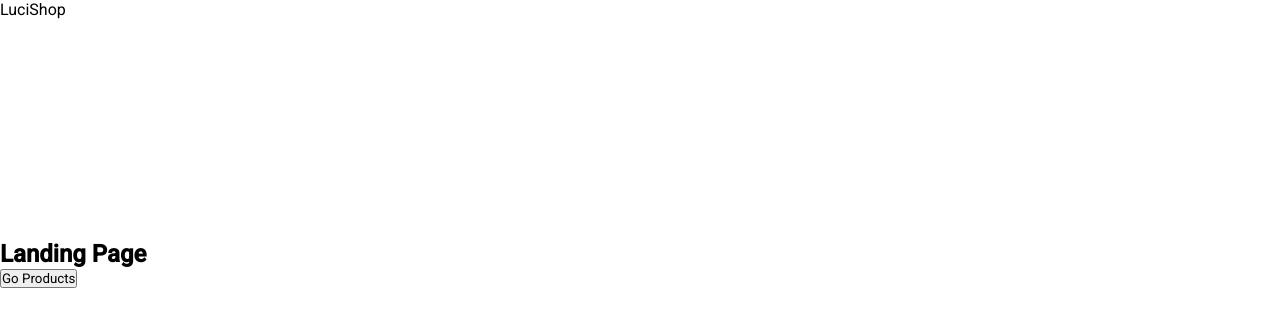
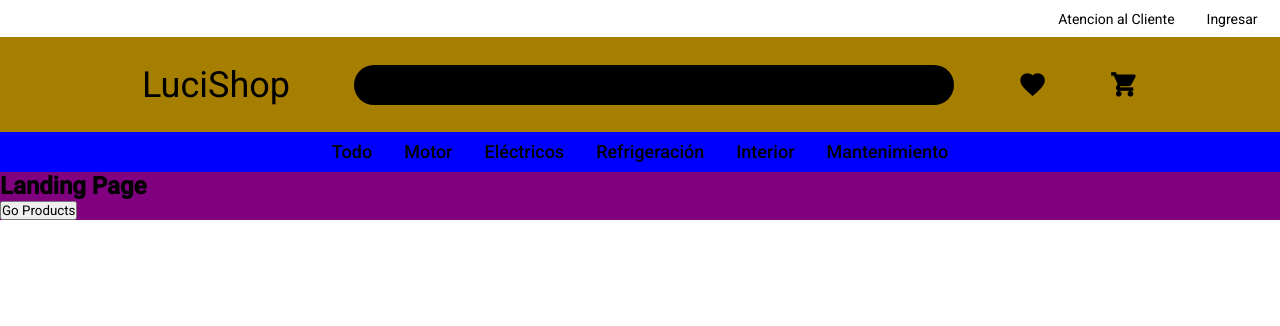
Before and after one commit to chizito14/tienda-luciano, an Angular app: page / in a window 1280 px wide. Shown: the top 326 px of the page. Built offline with nearby package versions, Linux system fonts and the light colour scheme.

Commit message:
add: header

```diff
--- a/src/app/presentation/pages/home-page/home-page.component.html
+++ b/src/app/presentation/pages/home-page/home-page.component.html
@@ -1,5 +1,5 @@
 
-<div>
+<div style="width: 100%; height: 100%; background-color: purple;">
 
     <h2>Landing Page</h2>
 
--- a/src/app/presentation/widget/header/header.component.html
+++ b/src/app/presentation/widget/header/header.component.html
@@ -1,4 +1,28 @@
 
 <div class="main-cont">
-    <p>LuciShop</p>
+
+    <div flex class="sub-top">
+        <p ft-14-400 >Atencion al Cliente</p>
+        <p ft-14-400 >Ingresar</p>
+    </div>
+
+    <div flex class="sub-mid">
+        <p ft-36-400 >LuciShop</p>
+
+        <div style="width: 600px; height: 40px; background-color: black; border-radius: 24px;"></div>
+
+        <p icon style="font-size: 28px;">favorite</p>
+        <p icon style="font-size: 28px;">shopping_cart</p>
+
+    </div>
+
+    <div flex class="sub-bot">
+        <p ft-18-500 >Todo</p>
+        <p ft-18-500 >Motor</p>
+        <p ft-18-500 >Eléctricos</p>
+        <p ft-18-500 >Refrigeración</p>
+        <p ft-18-500 >Interior</p>
+        <p ft-18-500 >Mantenimiento</p>
+    </div>
+
 </div>
--- a/src/app/presentation/widget/header/header.component.scss
+++ b/src/app/presentation/widget/header/header.component.scss
@@ -1,5 +1,29 @@
 
 .main-cont {
     width: 100%;
-    height: 240px;
+    background-color: red;
 }
+
+.sub-top {
+    padding: 0.6em 1.4em;
+    background-color: white;
+    gap: 2em;
+    justify-content: end;
+}
+
+.sub-mid {
+    gap: 4em;
+    justify-content: center;
+    align-items: center;
+    padding: 1.6em;
+    background-color: rgb(166, 127, 0);
+}
+
+.sub-bot {
+    justify-content: center;
+    align-items: center;
+    height: 40px;
+    width: 100%;
+    background-color: blue;
+    gap: 2em;
+}
--- a/src/styles.scss
+++ b/src/styles.scss
@@ -14,17 +14,40 @@
     font-family: Roboto, "Helvetica Neue", sans-serif;
 }
 
-.font-16-400 { @include font-create(16px, 14px, 400) }
-.font-16-500 { @include font-create(16px, 14px, 500) }
-.font-16-600 { @include font-create(16px, 14px, 600) }
-.font-16-700 { @include font-create(16px, 14px, 700) }
+[ft-16-400] { @include font-create(16px, 14px, 400) }
+[ft-16-500] { @include font-create(16px, 14px, 500) }
+[ft-16-600] { @include font-create(16px, 14px, 600) }
+[ft-16-700] { @include font-create(16px, 14px, 700) }
 
-.font-14-400 { @include font-create(14px, 18px, 400) }
-.font-14-500 { @include font-create(14px, 18px, 500) }
-.font-14-600 { @include font-create(14px, 18px, 600) }
-.font-14-700 { @include font-create(14px, 18px, 700) }
+[ft-14-400] { @include font-create(14px, 18px, 400) }
+[ft-14-500] { @include font-create(14px, 18px, 500) }
+[ft-14-600] { @include font-create(14px, 18px, 600) }
+[ft-14-700] { @include font-create(14px, 18px, 700) }
 
-.font-18-400 { @include font-create(18px, 18px, 400) }
-.font-18-500 { @include font-create(18px, 18px, 500) }
-.font-18-600 { @include font-create(18px, 18px, 600) }
-.font-18-700 { @include font-create(18px, 18px, 700) }
+[ft-18-400] { @include font-create(18px, 18px, 400) }
+[ft-18-500] { @include font-create(18px, 18px, 500) }
+[ft-18-600] { @include font-create(18px, 18px, 600) }
+[ft-18-700] { @include font-create(18px, 18px, 700) }
+
+[ft-36-400] { @include font-create(36px, 44px, 400) }
+
+
+[icon] {
+    font-family: 'Material Icons';
+    font-weight: bold;
+    font-display: swap;
+}
+
+[flex] {
+    display: flex;
+}
+
+[flex-col] {
+    display: flex;
+    flex-direction: column;
+}
+
+[flex-wrap] {
+    display: flex;
+    flex-wrap: wrap;
+}
```
